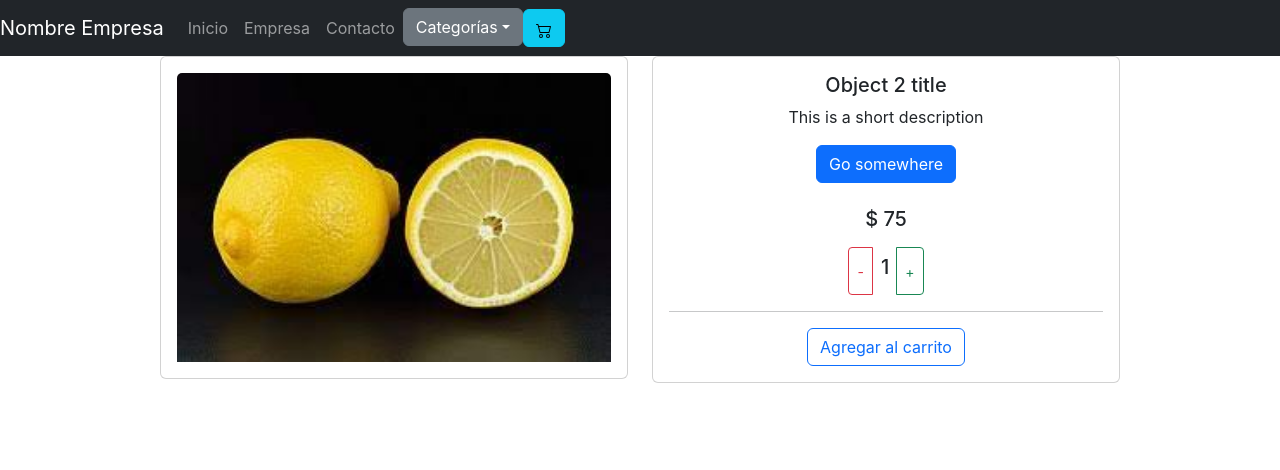
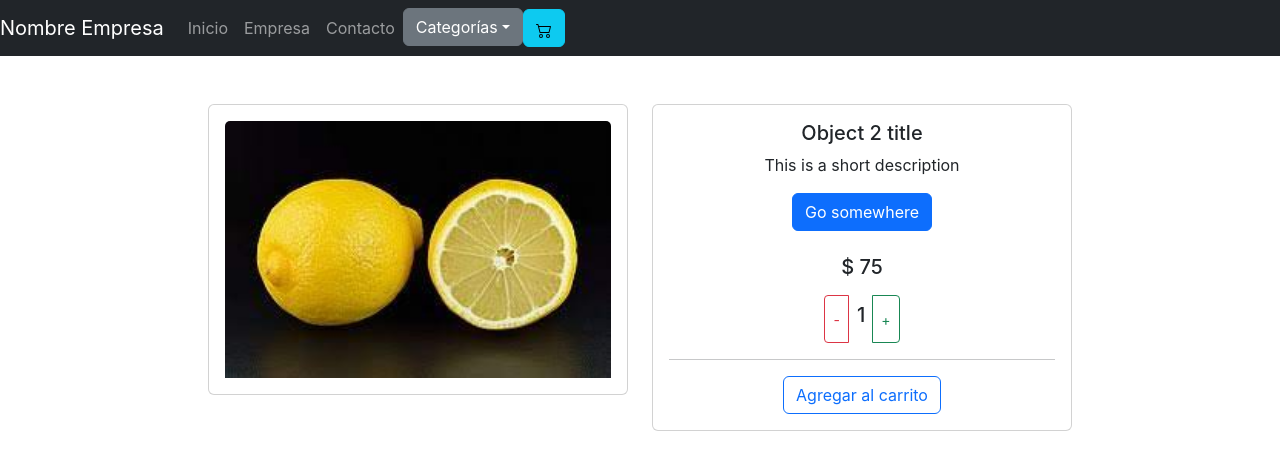
Before and after one commit to joseGiraudo/ecommerce-giraudo, a React (Create React App) app: page / in a window 1280 px wide. Shown: the top 470 px of the page. Built offline with nearby package versions, Linux system fonts and the light colour scheme.

Commit message:
Renderizado del ItemDetailContainer

```diff
--- a/src/components/ItemDetail.js
+++ b/src/components/ItemDetail.js
@@ -11,7 +11,7 @@ const ItemDetail = ({ item }) => {
 
   return (
     <>
-      <div className='w-75'>
+      <div className='w-75 p-5'>
         <div class="row">
           <div class="col-sm-6">
             <div class="card">
```
